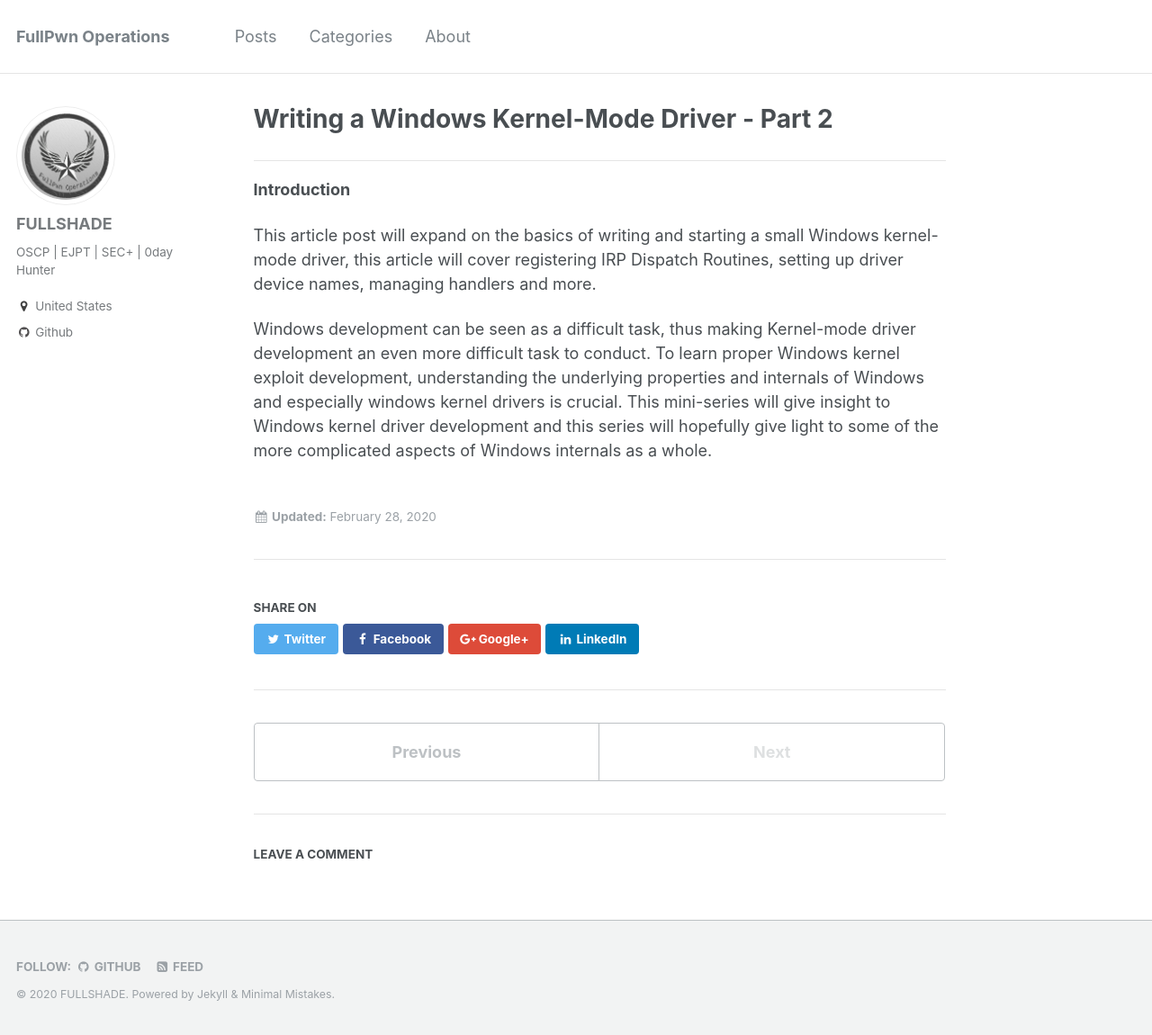
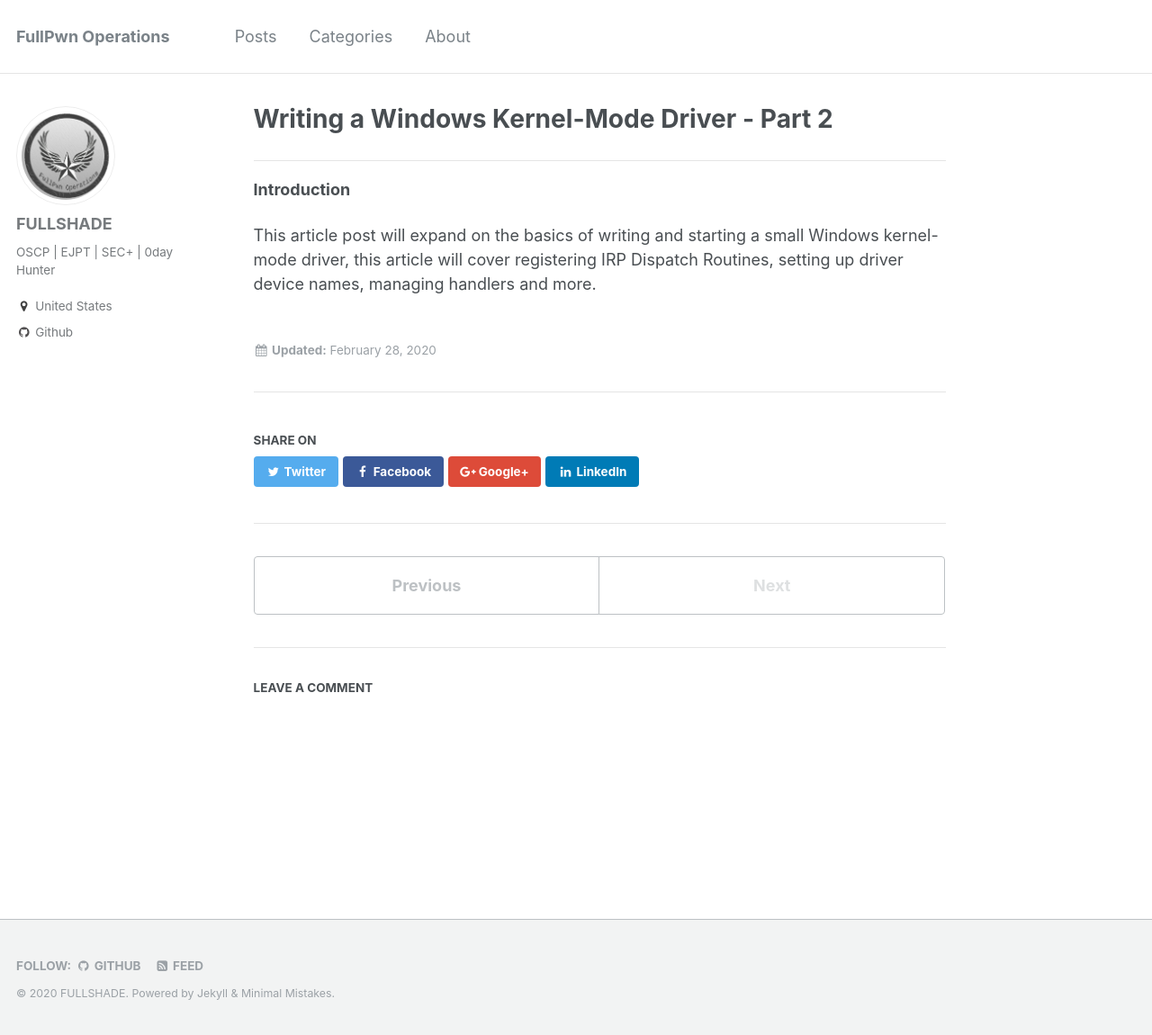
Before and after one commit to asdyxcyxc/FULLSHADE.github.io, a Jekyll site: the page built from _posts/2020-02-28-kernel-driver2.md, in a window 1280 px wide and 1150 px high. Shown: the whole window at 90% size. Built offline with Jekyll 4.4.1, drawn with Linux system fonts in a browser that asks for light colours; comment, search, counter and statistics services are not loaded.

Commit message:
Update 2020-02-28-kernel-driver2.md

```diff
--- a/_posts/2020-02-28-kernel-driver2.md
+++ b/_posts/2020-02-28-kernel-driver2.md
@@ -8,5 +8,3 @@ title: Writing a Windows Kernel-Mode Driver - Part 2
 **Introduction**
 
 This article post will expand on the basics of writing and starting a small Windows kernel-mode driver, this article will cover registering IRP Dispatch Routines, setting up driver device names, managing handlers and more.
-
-Windows development can be seen as a difficult task, thus making Kernel-mode driver development an even more difficult task to conduct. To learn proper Windows kernel exploit development, understanding the underlying properties and internals of Windows and especially windows kernel drivers is crucial. This mini-series will give insight to Windows kernel driver development and this series will hopefully give light to some of the more complicated aspects of Windows internals as a whole.
```
